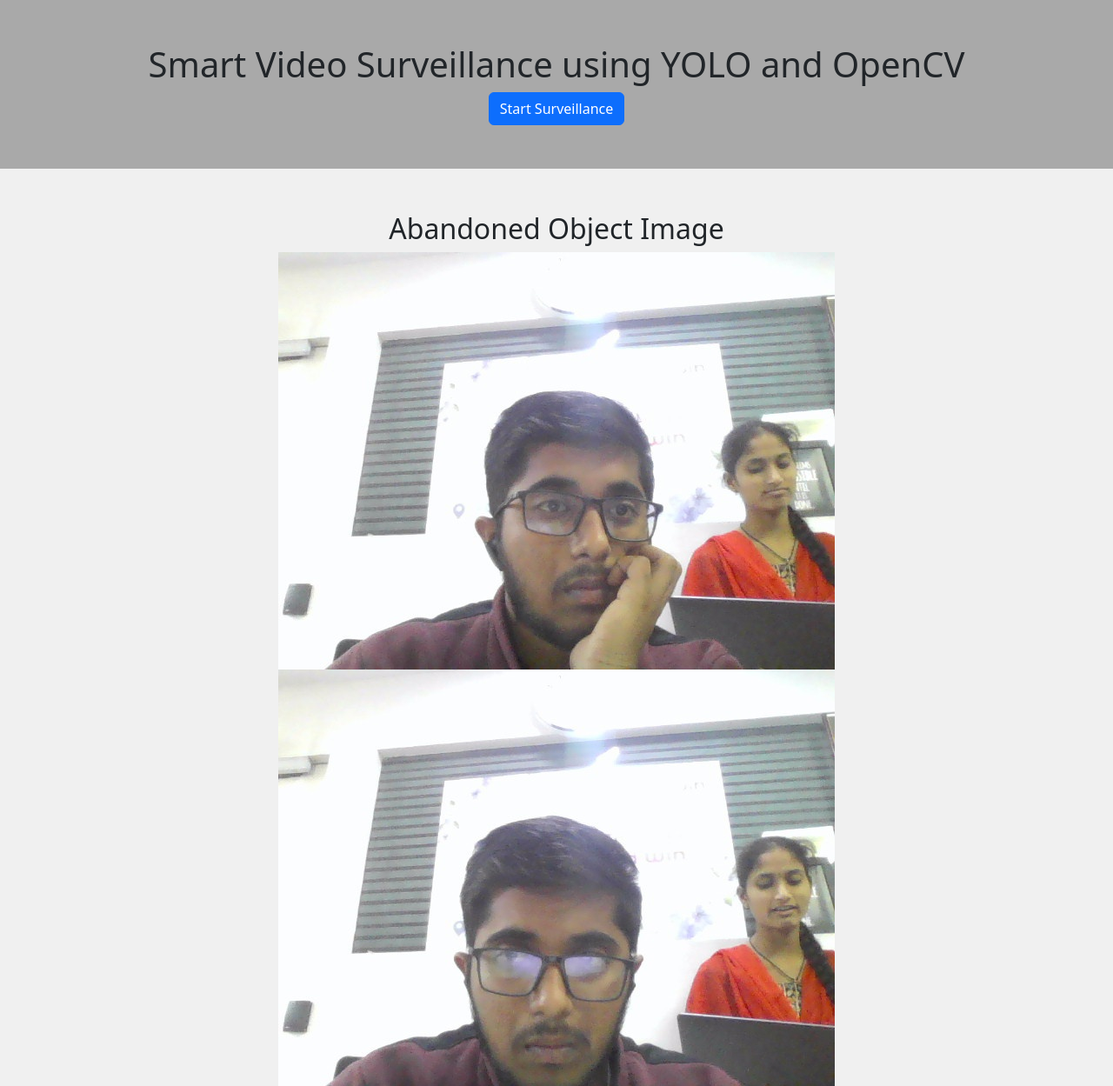
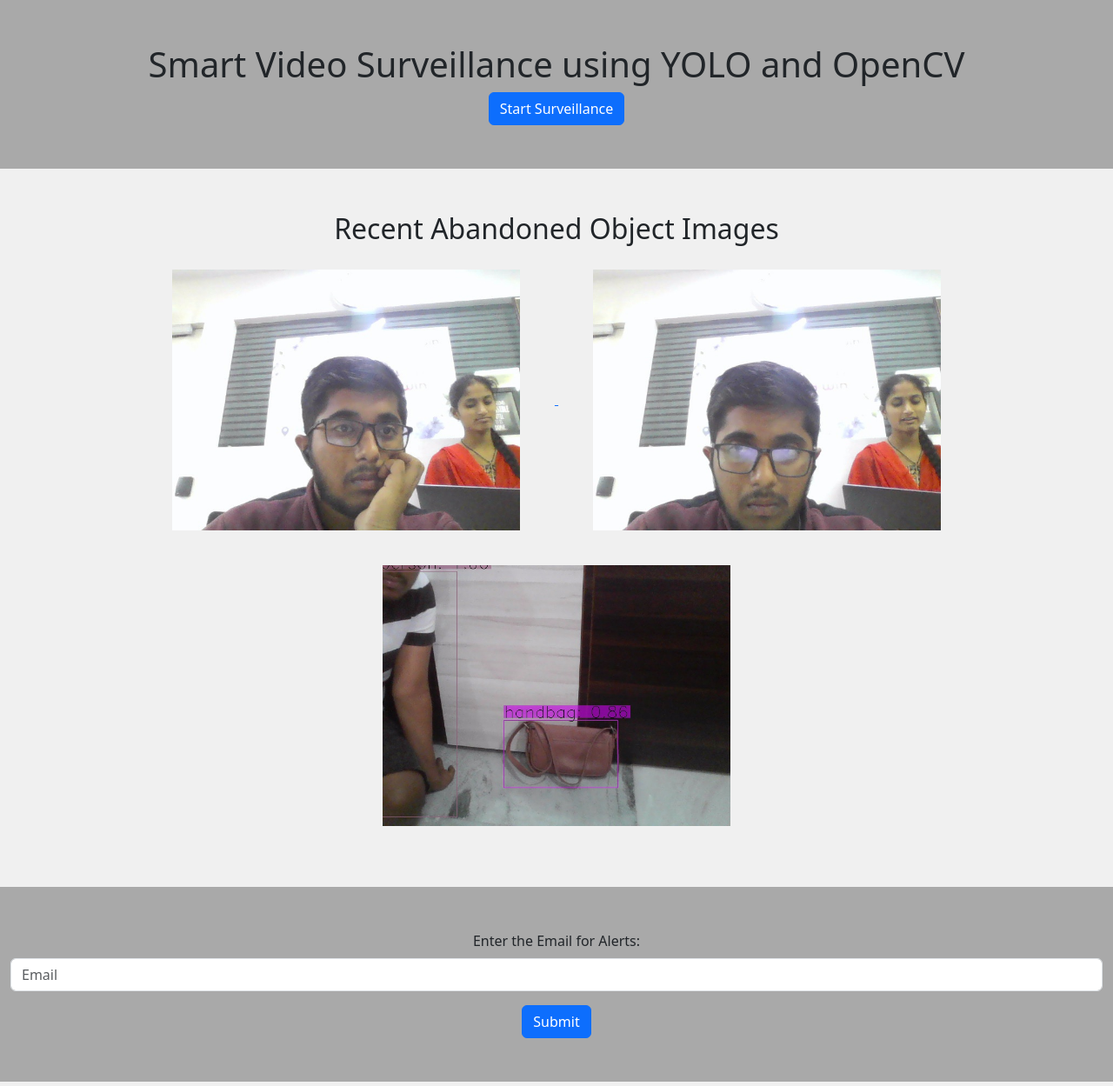
Before and after one commit to sricharanreddy11/abandoned-object-detection, a Flask app: page / in a window 1280 px wide. Shown: the top 1249 px of the page at 87% size. Run offline with Flask 3, Linux system fonts and the light colour scheme.

Commit message:
added image hyperlinks, added detail.html

```diff
--- a/manage.py
+++ b/manage.py
@@ -49,5 +49,10 @@
     return redirect(url_for('index'))
 
 
+@app.route('/detail/<int:pk>', methods=['GET'])
+def detail(pk):
+    return render_template("detail.html", id=pk)
+
+
 if __name__ == '__main__':
     app.run(debug=True)
--- a/templates/index.html
+++ b/templates/index.html
@@ -21,6 +21,10 @@
             padding: 50px 0;
             text-align: center;
         }
+        .aimage{
+            width: 400px;
+            margin:20px 40px
+        }
     </style>
 </head>
 <body>
@@ -38,16 +42,22 @@
         <!-- Second Section: Abandoned Bag Image -->
         <div class="row second-section">
             <div class="col">
-                <h2>Abandoned Object Image</h2>
+                <h2>Recent Abandoned Object Images</h2>
+                <a href="detail/1">
                 {% if image1 %}
-                <img src="{{ image1 }}" alt="Abandoned Object" class="img-fluid">
+                <img id="image1" src="{{ image1 }}" alt="Abandoned Object" class="img-fluid aimage">
                 {% endif %}
+                </a>
+                <a href="detail/2">
                 {% if image2 %}
-                <img src="{{ image2 }}" alt="Abandoned Object" class="img-fluid">
+                <img id="image2" src="{{ image2 }}" alt="Abandoned Object" class="img-fluid aimage">
                 {% endif %}
+                </a>
+                <a href="detail/3">
                 {% if image3 %}
-                <img src="{{ image3 }}" alt="Abandoned Object" class="img-fluid">
+                <img id="image3" src="{{ image3 }}" alt="Abandoned Object" class="img-fluid aimage">
                 {% endif %}
+                </a>
             </div>
         </div>
 
@@ -62,5 +72,15 @@
             </div>
         </div>
     </div>
+    <script>
+        function updateImages() {
+            document.getElementById('image1').src = "{{ image1 }}";
+            document.getElementById('image2').src = "{{ image2 }}";
+            document.getElementById('image3').src = "{{ image3 }}";
+            console.log("Images Refreshed")
+        }
+        setInterval(updateImages, 2000);
+
+    </script>
 </body>
 </html>
```
Also changed, not shown: templates/detail.html (added, +10 -0 lines).
